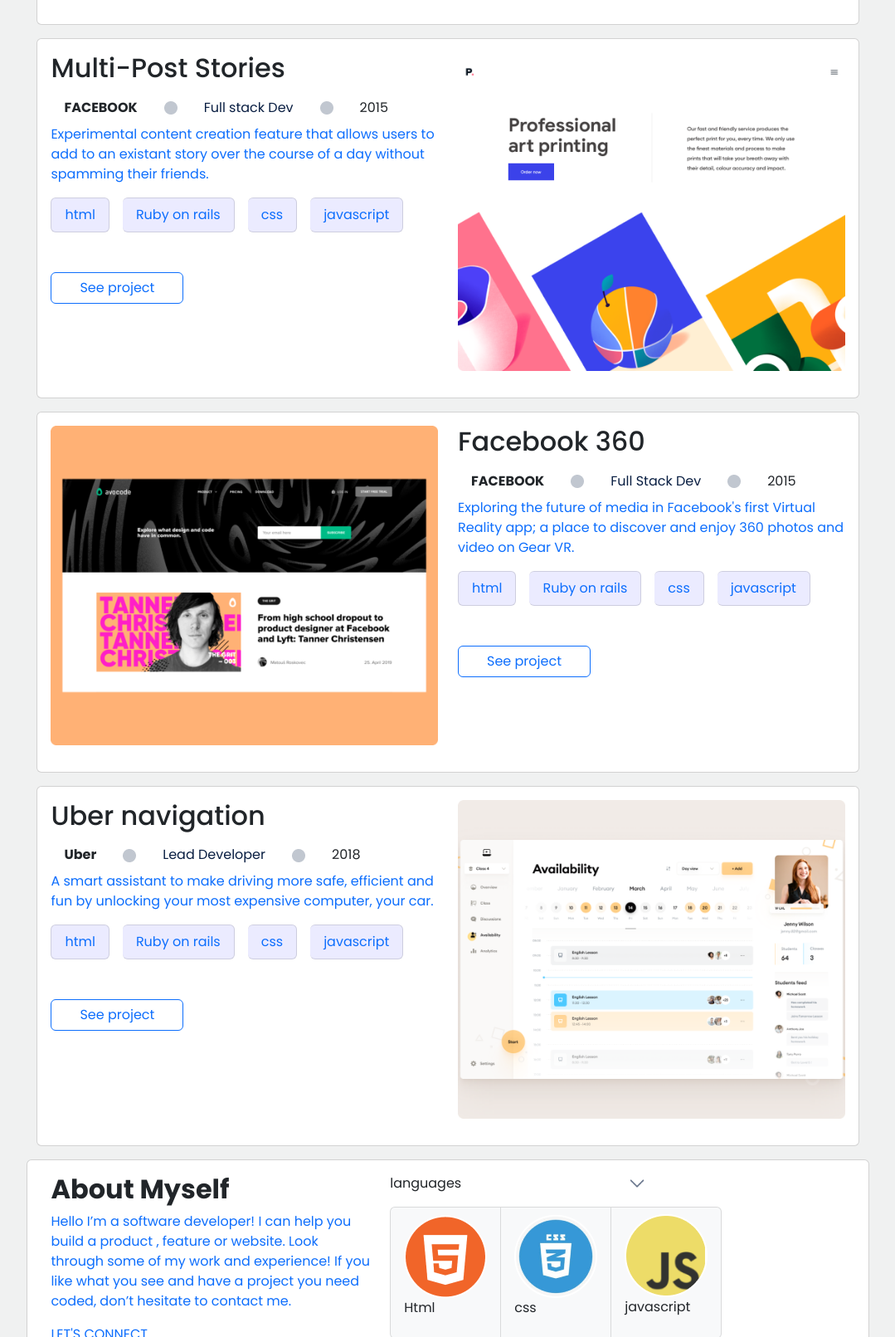
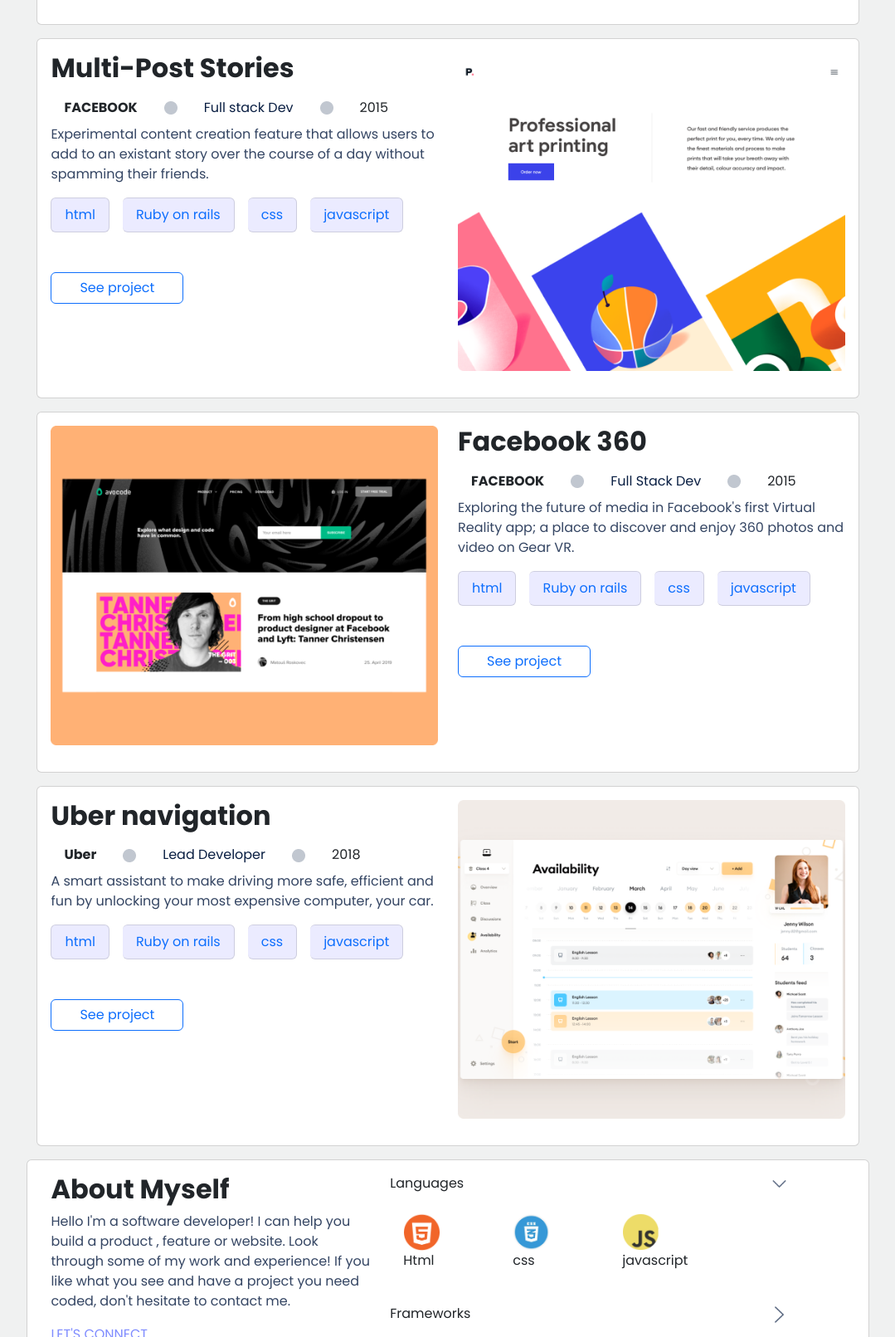
Before and after one commit to beteland123/portiflio-website-using-bootstrap, a website: page index.html in a window 1280 px wide. Shown: the part 1189-2800 px from the top of the page at 83% size, without its empty margins (100-1179 px from the left). Drawn offline with nearby package versions, Linux system fonts and the light colour scheme.

Commit message:
Add styles and content to work cards, About me & contact form sections

```diff
--- a/index.html
+++ b/index.html
@@ -65,7 +65,7 @@
             what you see and have a project you need coded, don't hesitate to
             contact me.
           </p>
-          <p class="lets">LET'S CONNECT</p>
+          <p class="light-blue">LET'S CONNECT</p>
           <ul class="list-group list-group-horizontal">
             <li class="list-group-item list-group-item border-0">
               <img src="/images/twitter.png" alt="Twitter" />
@@ -97,7 +97,7 @@
               </div>
               <div class="col-md-6 border-0">
                 <div class="card border-0">
-                  <h2 class="card-title">Tonic</h2>
+                  <h2 class="card-title fw-bolder">Tonic</h2>
                   <ul class="list-group list-group-horizontal">
                     <li
                       class="list-group-item list-group-item border-0 fw-bolder"
@@ -117,7 +117,7 @@
                       2015
                     </li>
                   </ul>
-                  <p class="text-primary">
+                  <p class="dark-blue">
                     A daily selection of privately personalized reads; no
                     accounts or sign-ups required.
                   </p>
@@ -157,7 +157,7 @@
               </div>
               <div class="col-md-6 border-0">
                 <div class="card border-0">
-                  <h2 class="card-title">Multi-Post Stories</h2>
+                  <h2 class="card-title fw-bolder">Multi-Post Stories</h2>
                   <ul class="list-group list-group-horizontal">
                     <li
                       class="list-group-item list-group-item border-0 fw-bolder"
@@ -177,7 +177,7 @@
                       2015
                     </li>
                   </ul>
-                  <p class="text-primary">
+                  <p class="dark-blue">
                     Experimental content creation feature that allows users to
                     add to an existant story over the course of a day without
                     spamming their friends.
@@ -224,7 +224,7 @@
               </div>
               <div class="col-md-6 border-0">
                 <div class="card border-0">
-                  <h2 class="card-title">Facebook 360</h2>
+                  <h2 class="card-title fw-bolder">Facebook 360</h2>
                   <ul class="list-group list-group-horizontal">
                     <li
                       class="list-group-item list-group-item border-0 fw-bolder"
@@ -244,7 +244,7 @@
                       2015
                     </li>
                   </ul>
-                  <p class="text-primary">
+                  <p class="dark-blue">
                     Exploring the future of media in Facebook's first Virtual
                     Reality app; a place to discover and enjoy 360 photos and
                     video on Gear VR.
@@ -292,7 +292,7 @@
               </div>
               <div class="col-md-6 border-0">
                 <div class="card border-0">
-                  <h2 class="card-title">Uber navigation</h2>
+                  <h2 class="card-title fw-bolder">Uber navigation</h2>
                   <ul class="list-group list-group-horizontal">
                     <li
                       class="list-group-item list-group-item border-0 fw-bolder"
@@ -312,7 +312,7 @@
                       2018
                     </li>
                   </ul>
-                  <p class="text-primary">
+                  <p class="dark-blue">
                     A smart assistant to make driving more safe, efficient and
                     fun by unlocking your most expensive computer, your car.
                   </p>
@@ -356,13 +356,13 @@
           <div class="row">
             <div class="col-md-5 border-0">
               <h2 class="text-dark fw-bolder">About Myself</h2>
-              <p class="text-primary">
-                Hello I’m a software developer! I can help you build a product ,
+              <p class="dark-blue">
+                Hello I'm a software developer! I can help you build a product ,
                 feature or website. Look through some of my work and experience!
                 If you like what you see and have a project you need coded,
-                don’t hesitate to contact me.
+                don't hesitate to contact me.
               </p>
-              <p class="text-primary">LET'S CONNECT</p>
+              <p class="light-blue">LET'S CONNECT</p>
               <ul class="list-group list-group-horizontal">
                 <li class="list-group-item list-group-item border-0">
                   <img src="/images/twitter.png" alt="Twitter" />
@@ -385,9 +385,9 @@
               </button>
             </div>
             <div class="col-md-7">
-              <div class="row">
-                <div class="col">
-                  <p>languages</p>
+              <div class="row justify-content-between">
+                <div class="col mw">
+                  <p>Languages</p>
                 </div>
                 <div class="col justify-content-end">
                   <img
@@ -399,20 +399,76 @@
               </div>
 
               <ul class="list-group list-group-horizontal">
-                <li class="list-group-item bg-light m">
-                  <img src="images/html5.png" alt="html" />
+                <li class="list-group-item bg-muted m border-0">
+                  <img class="img-s" src="images/html5.png" alt="html" />
                   <p>Html</p>
                 </li>
-                <li class="list-group-item bg-light m">
-                  <img src="images/css3.png" alt="Css" />
+                <li class="list-group-item bg-muted m border-0">
+                  <img class="img-s" src="images/css3.png" alt="Css" />
                   <p>css</p>
                 </li>
-                <li class="list-group-item bg-light m">
-                  <img src="images/js.png" alt="javascript" />
+                <li class="list-group-item bg-muted m border-0">
+                  <img class="img-s" src="images/js.png" alt="javascript" />
                   <p>javascript</p>
                 </li>
               </ul>
+
+              <div class="row justify-content-between">
+                <div class="col mw">
+                  <p>Frameworks</p>
+                </div>
+                <div class="col justify-content-end">
+                  <img
+                    class="w-25 justify-content-end"
+                    src="images/right-arrow.png"
+                    alt="right arrow"
+                  />
+                </div>
+              </div>
+              <div class="row justify-content-between">
+                <div class="col mw">
+                  <p>Skills</p>
+                </div>
+                <div class="col justify-content-end">
+                  <img
+                    class="w-25 justify-content-end"
+                    src="images/right-arrow.png"
+                    alt="right arrow"
+                  />
+                </div>
+              </div>
+
             </div>
+          </div>
+        </div>
+      </div>
+      <div class="card container-fluid bg-transparent">
+        <img src="/images/bg-contact.png" alt class="bg-img"/>
+        <div class="card-img-overlay w-65 mx-auto">
+          <div form action="https://formspree.io/f/mpzewvlb">
+            <h2 class="text-white">Contact me</h2>
+            <p class="text-white">If you have an application you are interested in developing,
+              a feature that you need built or a project that needs coding.
+              I'd love to help with it!</p>
+            <ul class="list-group border-0 bg-primary bg-transparent">
+              <li class="list-group-item border-0">
+                   <label class="d-none" for="name">Name</label>
+                   <input class="dark-blue container-fluid" type="text" placeholder="Lorem Ipsum"  maxlength="30" id="name" name="name" required>
+              </li>
+              <li class="list-group-item border-0">
+                  <label class="d-none" for="mail">Email</label>
+                  <input class="dark-blue container-fluid" type="email" placeholder="loremipsum@gmail.com"   id="mail" name="mail" required>
+              </li>
+              <li class="list-group-item border-0">
+                  <label class="d-none" for="txtarea">Message</label>
+                  <textarea class="container-fluid" type="text" placeholder="write your message here"  maxlength="500" id="txtarea" name="txtarea" required></textarea>
+              </li>
+              <li class="list-group-item border-0">
+                  <button value="submit" class="btn btn-outline-primary">
+                      Get in touch
+                  </button>
+              </li>
+          </ul>
           </div>
         </div>
       </div>
--- a/style.css
+++ b/style.css
@@ -39,11 +39,11 @@
 .dark-blue{
     color: #344563;
 }
+.light-blue{
+    color: #7F8CFF;
+}
 h1{
     color:  #091E42;
-}
-.lets{
-    color: #7F8CFF;
 }
 .job-color{
     color: #091E42;
@@ -51,3 +51,10 @@
 .mr{
     margin-right: 1em;
 }
+.mw{
+    min-width: 80%;
+}
+.img-s{
+    width: 45%;
+    height: auto;
+}
```
